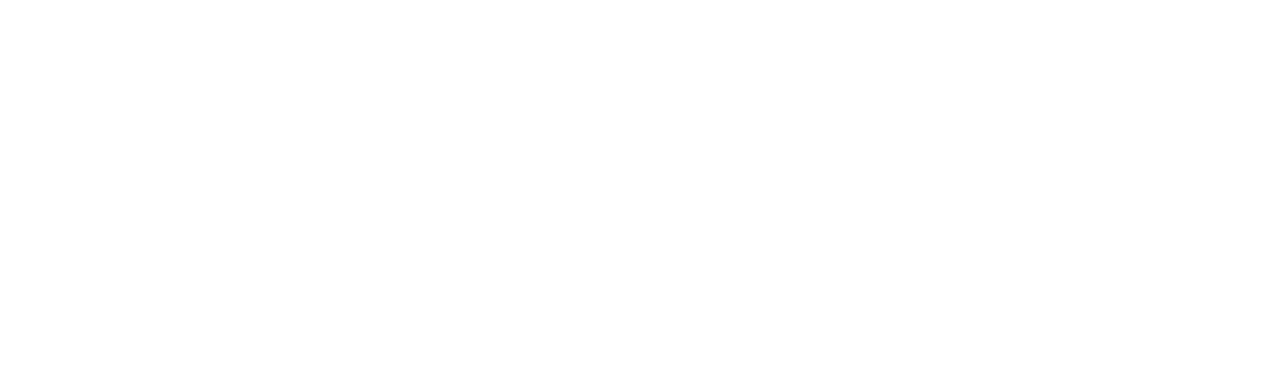
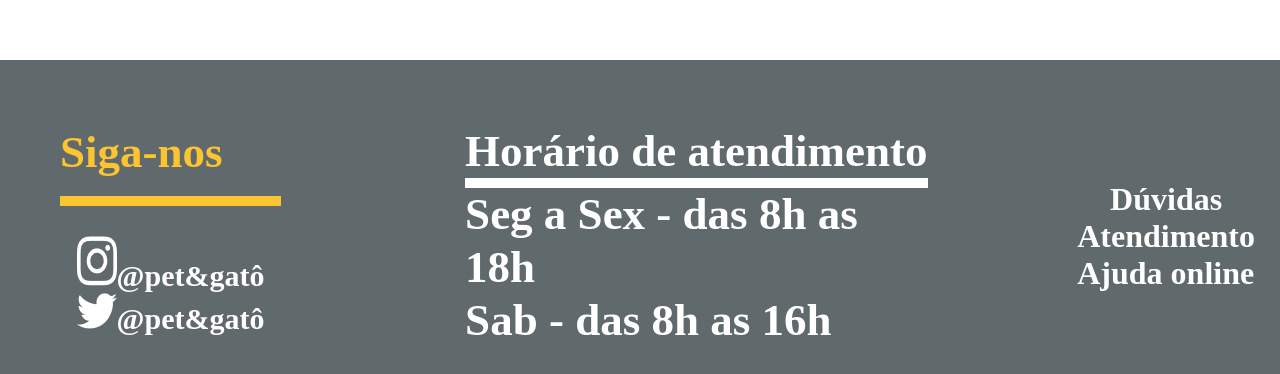
Before and after one commit to lucaxgomex/integracao-front-end, a React (Create React App) app: page / in a window 1280 px wide. Shown: the part 1813-2187 px from the top of the page. Before the commit the page ends 1160 px from the top, so only its background shows below. Built offline with nearby package versions, Linux system fonts and the light colour scheme.

Commit message:
Adição do componente Footer

```diff
--- /dev/null
+++ b/src/components/Footer/index.js
@@ -0,0 +1,46 @@
+import React, { Component } from 'react';
+import {Link} from 'react-router-dom';
+
+import "./style.css";
+import Twitter from '../../assets/twitter.png';
+import Instagram from '../../assets/Vector.png';
+
+class Footer extends Component {
+	render() {
+		return (
+			<div id="footer">
+				<div id="group-1">
+				    <h2>Siga-nos</h2>
+				    <div className="contact">
+				    	<div id="instagram">
+		                    <img src={Instagram} className="vector-imf" alt="Instagram log"></img>
+		                    <a href="https://www.instagram.com/" target="_blank">@pet&gatô</a>
+		                </div>
+		                <div id="twitter">
+		                    <img src={Twitter} className="twitter-img" alt="Twitter log"></img>
+		                    <a href="https://www.twitter.com/" target="_blank">@pet&gatô</a>
+		                </div>
+	                </div>
+                </div>
+
+                <div id="group-2">
+                	<div className="schedule">
+                		<h1 id="attendance-title">Horário de atendimento</h1>
+                		<h1>Seg a Sex - das 8h as 18h</h1>
+                		<h1>Sab - das 8h as 16h</h1>
+                	</div>
+                </div>
+
+                <div id="group-3">
+                	<h1>Dúvidas</h1>
+                	<div className="doubt">
+                		<h1>Atendimento</h1>
+                		<h1>Ajuda online</h1>
+                	</div>
+                </div>
+			</div>
+		);
+	}
+}
+
+export default Footer;
--- /dev/null
+++ b/src/components/Footer/style.css
@@ -0,0 +1,131 @@
+#footer {
+	display: flex;
+	position: absolute;
+	align-items: center;
+	flex-direction: row;
+	justify-content: space-between;
+	/*margin: 15px;*/
+	width: 100%;
+	height: 352px;
+	left: 0px;
+	bottom: 0px;
+	top: 1873px;
+	background: #60696b;
+}
+
+#footer > div {
+  margin: 15px;
+  padding: 10px;
+}
+
+#group-1 {
+	/*position: absolute;*/
+	flex-direction: column;
+	display: flex;
+	/*justify-content: center;*/
+	align-items: center;
+	width: 291px;
+	height: 220.92px;
+	left: 101px;
+	top: 71.7px;
+	bottom: 1007px;
+}
+
+#group-1 h2 {
+	position: absolute;
+	/*font-family: Roboto;*/
+	font-style: normal;
+	font-weight: bold;
+	font-size: 45px;
+	line-height: 53px;
+	text-align: left;
+	color: #fbc531;
+}
+
+#group-1 h2 {
+	width: 221px;
+	border-bottom: 10px solid #fbc531;
+	min-width: 70px;
+	min-height: 70px;
+	transform: matrix(1, 0, 0, 1, 0, 0);
+}
+
+#group-1 #instagram {
+	/*
+	flex-direction: row;
+	background: pink;
+	*/
+	justify-content: space-between;
+}
+/*
+#group-1 #twitter {
+	flex-direction: column-reverse;
+}
+*/
+
+.contact {
+	/*display: flex;*/
+	flex-direction: column;
+	padding-top: 110px;
+}
+
+.contact img {
+	/*flex-direction: column-reverse;*/
+	height: 48.83%;
+	left: 9.44%;
+	right: 87.78%;
+	bottom: 133.7px;
+}
+
+.contact a {
+	font-style: normal;
+	font-weight: bold;
+	font-size: 30px;
+	line-height: 35px;
+	text-align: left;
+	text-decoration: none;
+	color: #fffdfd;
+}
+
+/*Contato*/
+#group-2 {
+	flex-direction: column;
+	display: flex;
+	justify-content: center;
+	align-items: center;
+	width: 463px;
+	height: 176px;
+	left: 504px;
+	top: 2477.96px;
+}
+
+#group-2 h1 {
+	/*position: absolute;*/
+	/*font-family: Roboto;*/
+	font-style: normal;
+	font-weight: bold;
+	font-size: 45px;
+	line-height: 53px;
+	text-align: left;
+	color: #ffffff;
+}
+
+#group-2 .schedule {
+	color: #ffffff;
+}
+
+#group-2 #attendance-title {
+	border-bottom: 10px solid #ffffff;
+}
+
+/*Duvidas*/
+#group-3 {
+	flex-direction: column;
+	display: flex;
+	justify-content: center;
+	align-items: center;
+}
+
+#group-3 h1 {
+	color: #ffffff;
+}
--- a/src/pages/HomePage/index.js
+++ b/src/pages/HomePage/index.js
@@ -3,6 +3,7 @@
 import Clientes from '../../components/Clientes'
 import Produtos from '../../components/Produtos'
 import Welcome from '../../components/Welcome'
+import Footer from '../../components/Footer'
 import './styles.css'
 
 function HomePage() {
@@ -12,7 +13,7 @@
             <Welcome />
             <Produtos />
             <Clientes />
-
+            <Footer />
         </div>
     );
 }
```
Also changed, not shown: 1 other file (tests, documents, lock files or other folders).
